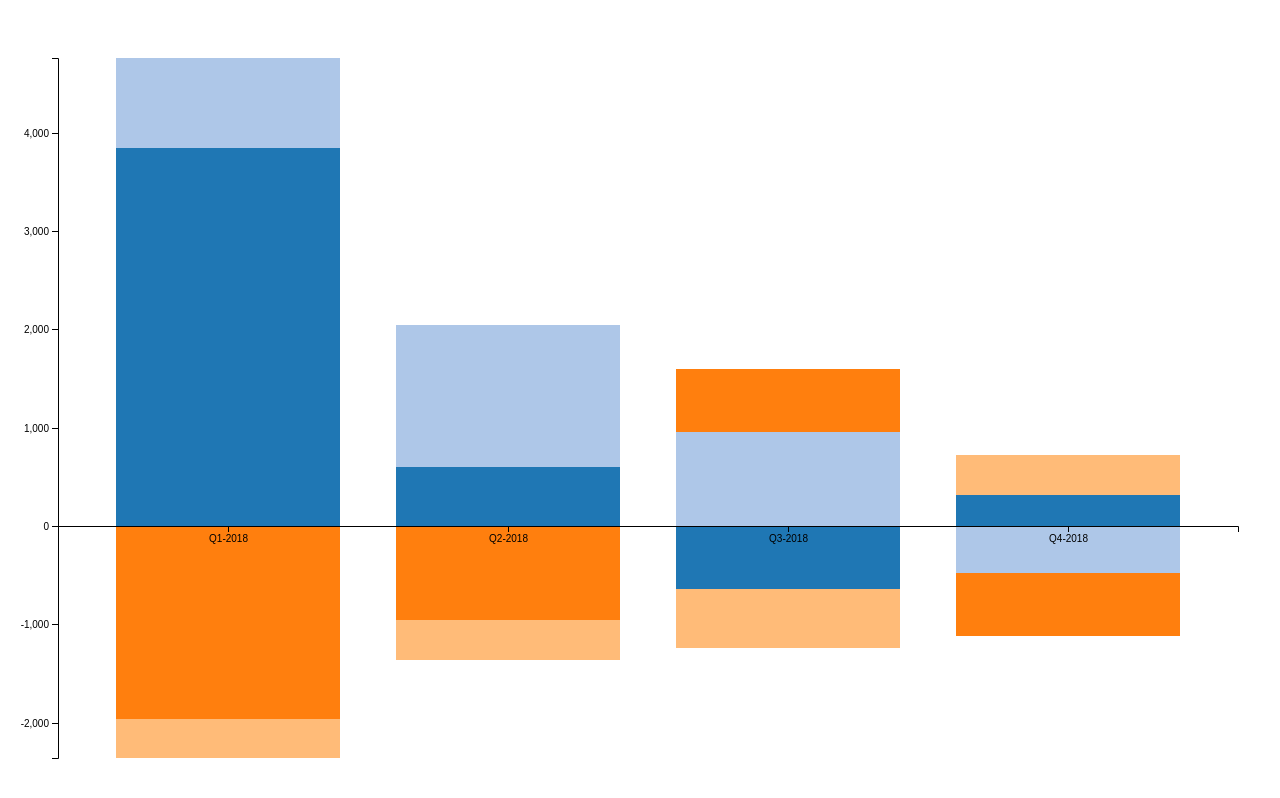
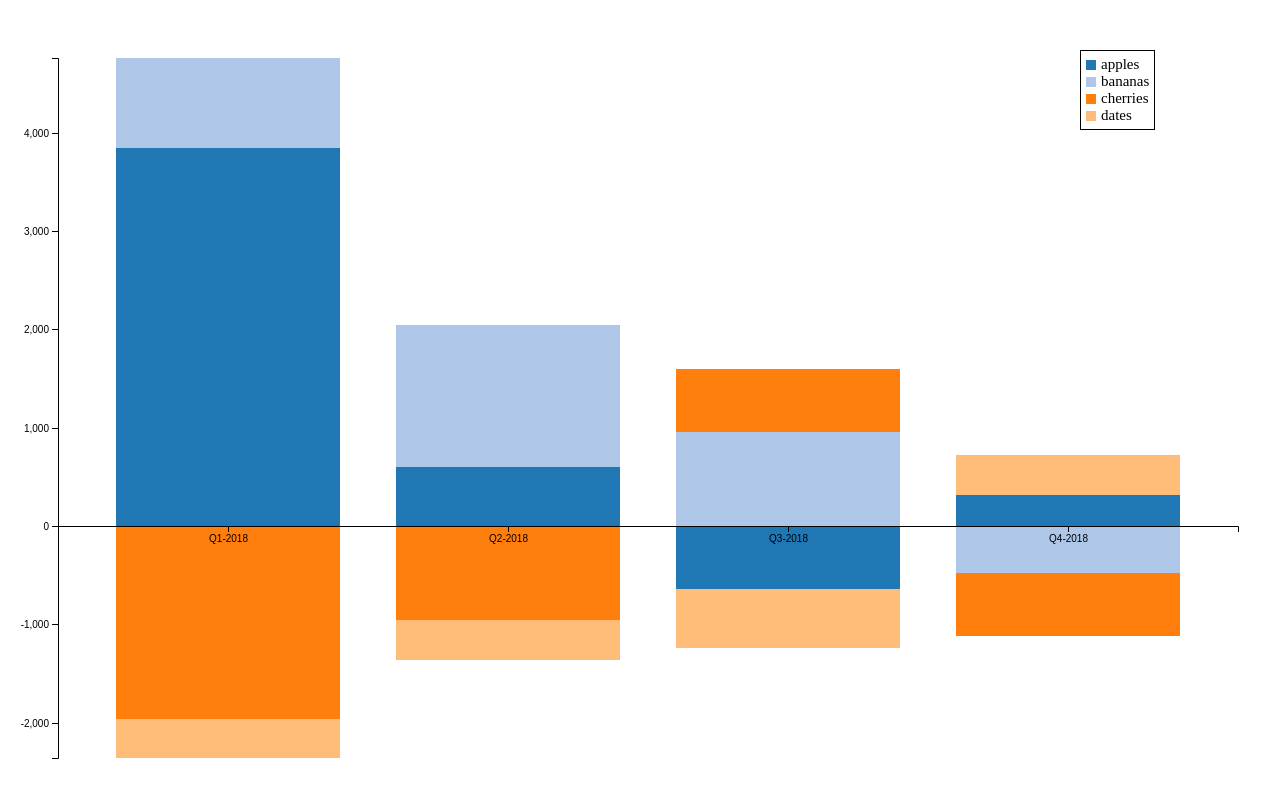
Before and after one commit to JeffreyMJordan/d3-stacked-negative-bar-chart, a plain HTML site: page index.html in a window 1280 px wide. Drawn offline with nearby package versions, Linux system fonts and the light colour scheme.

Commit message:
Creates and styles legend component

```diff
--- a/index.html
+++ b/index.html
@@ -2,6 +2,7 @@
 
 <head>
   <script src="https://d3js.org/d3.v4.min.js"></script>
+  <script src="d3.legend.js"></script>
   <script>
     window.addEventListener("DOMContentLoaded", () => {
       let svg = d3.select("#svg");
@@ -32,11 +33,13 @@
 
       let colorScale = d3.scaleOrdinal(d3.schemeCategory20);
 
-      svg.append("g")
-        .selectAll("g")
+      let el = svg.append("g");
+
+      el.selectAll("g")
         .data(stacks)
         .enter().append("g")
         .attr("fill", function(d){ return colorScale(d.key)})
+        .attr("data-legend", function(d){return d.key})
         .selectAll("rect")
         .data(function(d){ return d})
         .enter().append("rect")
@@ -44,6 +47,7 @@
         .attr("x", function(d){return xAxis(d.data.month)})
         .attr("y", function(d){return yAxis(d[1])})
         .attr("height", function(d){return yAxis(d[0]) - yAxis(d[1])})
+        .selectAll("text");
 
       svg.append("g")
         .attr("transform", `translate(0 ,${yAxis(0)})`)
@@ -52,9 +56,6 @@
       svg.append("g")
         .attr("transform", `translate( 50,0)`)
         .call(d3.axisLeft(yAxis));
-
-
-
 
       function minMax(data){
         let min = Infinity;
@@ -79,10 +80,34 @@
 
         return {max: max, min: min};
       }
+
+      let legendItems = el.node().childNodes;
+      let legend = document.createElement("div");
+      legend.style = `border: 1px solid black; position: absolute; left:${window.innerWidth - 200}; top: 50px; padding:5px;`;
+      legendItems.forEach((item) => {
+        let div = document.createElement("div");
+        div.style="display: flex; align-items: center;";;
+        legend.appendChild(div);
+        let span = document.createElement("span");
+        span.style=`width: 10px; height: 10px; background-color: ${item.attributes.fill.nodeValue}; display: inline-block; margin-right:5px;`;
+        let textSpan = document.createElement("span");
+        textSpan.style="font-size: 15px"
+        textSpan.textContent = item.attributes["data-legend"].nodeValue;
+        // debugger;
+        div.appendChild(span);
+        div.appendChild(textSpan);
+        legend.appendChild(div);
+      })
+      document.body.appendChild(legend);
     });
   </script>
+
 </head>
 
 <body>
   <svg id="svg" style="width: 100%; height: 100%;"></svg>
+
+  <script>
+
+  </script>
 </body>
```
